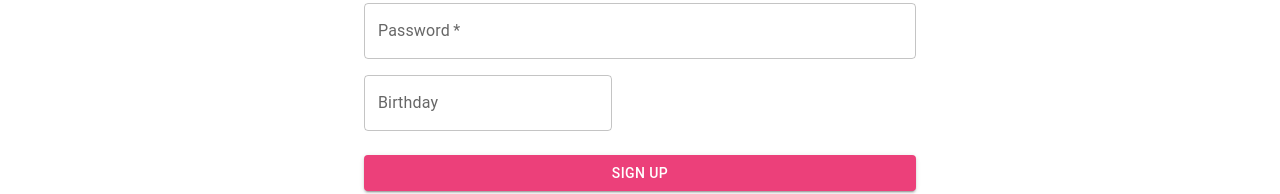
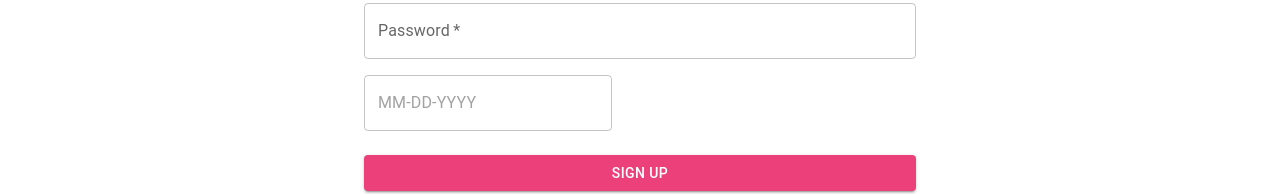
Before and after one commit to eiko0705/mameko-sleep-app, a React (Vite) app: page /signup in a window 1280 px wide. Shown: the part 415-609 px from the top of the page. Built offline with nearby package versions, Linux system fonts and the light colour scheme.

Commit message:
feat: add required attoribute to birthday field

```diff
--- a/src/pages/SignUp.tsx
+++ b/src/pages/SignUp.tsx
@@ -65,7 +65,7 @@ const SignUp = () => {
               <Grid item xs={12}>
                 <LocalizationProvider dateAdapter={AdapterDayjs}>
                   <DatePicker
-                    label='Birthday'
+                    slotProps={{textField: { required: true}}}
                     format='MM-DD-YYYY'
                     value={value}
                     onChange={(newValue) => setValue(newValue)}
```
